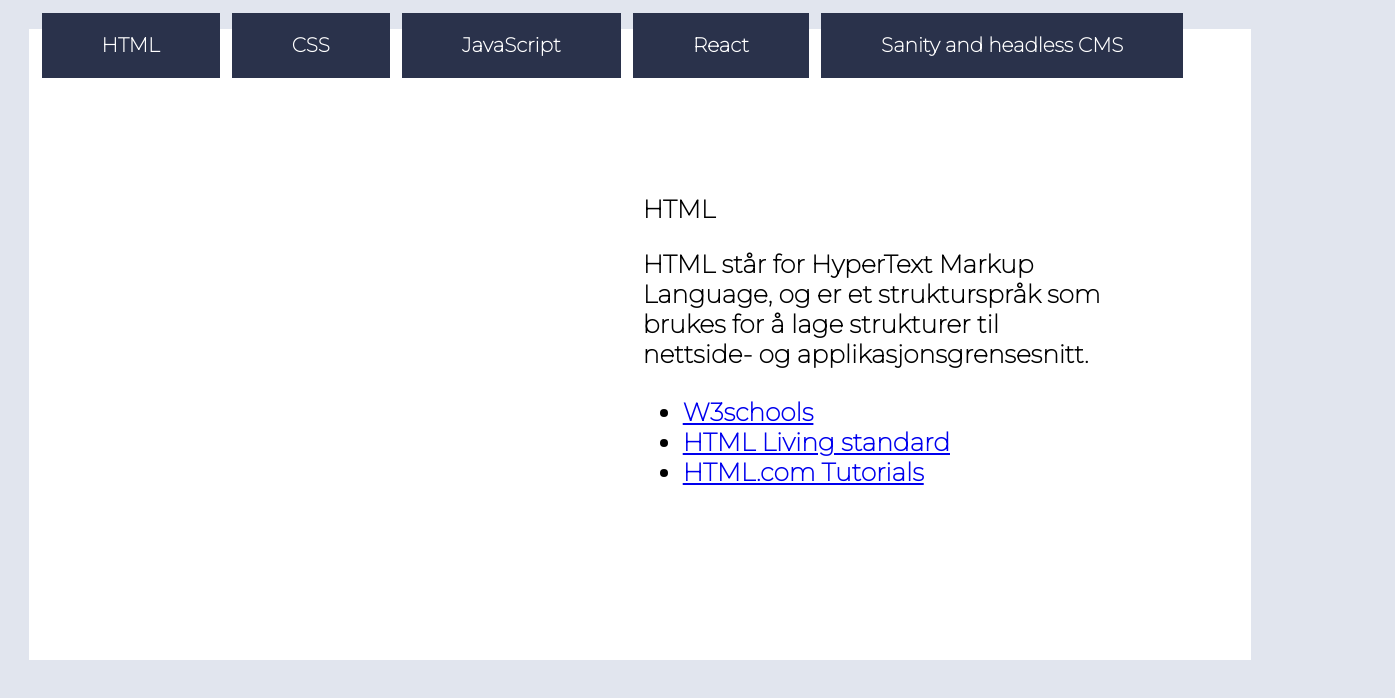
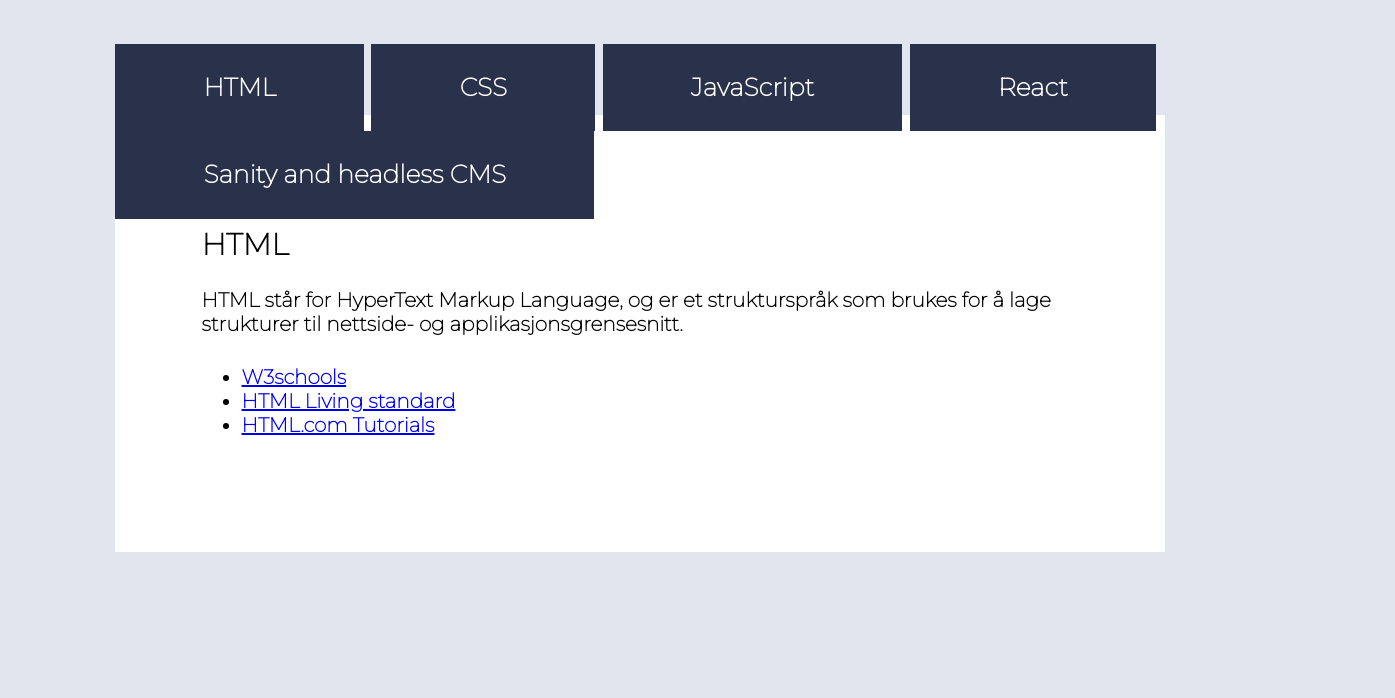
Before and after one commit to LfCrazyCat/uin24ak2_resource_layout_FOSDAHL, a plain HTML site: page index.html in a window 1280 px wide. Shown: the whole page, 1395 px wide, since content can reach past the window. Drawn offline with Linux system fonts and the light colour scheme.

Commit message:
Update style.css

```diff
--- a/style.css
+++ b/style.css
@@ -6,13 +6,13 @@ html {
 }
 
 body {
-  margin: 1em;
+  margin: 4em;
   padding: 0em;
   background-color: #fff;
   font-family: 'Montserrat', sans-serif;
   display: flex;
-  flex-direction: row;
-  align-items: center;
+  flex-direction: column;
+
 
 }
 
@@ -24,41 +24,37 @@ header {
 /* DESIGN FOR NAVBAR */
 
 nav {
-  position: fixed;
-  top: 0;
+  position: absolute;
   width: 100%;
 }
 
 
 nav ul {
-  padding: 0;
-  margin: 1%;
-  list-style: none;
+  padding: 0em;
+  margin-top: -2.48em;
+
 }
 
 nav li {
   display: inline-block;
-  margin-right: 5px; /* Setter mellomrom mellom elementene */
+  margin-right: 0em; /* Setter mellomrom mellom elementene */
 }
 
 
 nav ul li a {
   display: inline-block;
-  height: 3.25em;
-  line-height: 3.25em;
-  padding: 0 3.0em;
-  text-decoration: none;
+  height: 3.5em;
+  line-height: 3.5em;
+  padding: 0 3.53em;
   color: #fff;
-
 }
 
 nav a {
   text-decoration: none;
   color: #fff; /* Farge for tekst */
   font-weight: 900;
-  font-size: 20px;
+  font-size: 25px;
   background-color: #2A324B; /* Bakgrunnsfarge for linkene */
-  padding: 1em; /* Padding */
 }
 
 nav ul li a:visited {
@@ -73,26 +69,26 @@ nav ul li a:visited {
 /* DESIGN FOR SECTION */
 section {
   width: 100%;
-  padding: 5em;
+  padding: 3em;
   background-color: #fff;
   box-sizing: border-box;
 }
 
 section h1 {
-  font-size: 25px;
+  font-size: 30px;
   font-weight: 900;
 }
 
 section p { /* Design for tekst */
   font-weight: 700;
-  font-size: 25px;
+  font-size: 20px;
   color: black;
 }
 
 section ul li {
   display: list-item;
-  font-weight: 900;
-  font-size: 25px;
+  font-weight: 700;
+  font-size: 20px;
 }
 
 /* DESIGN FOR SECTION FERDIG */
```
